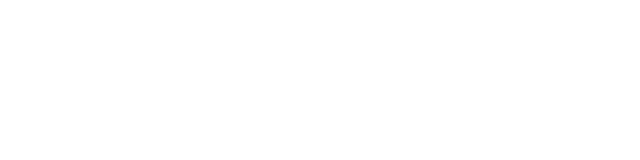
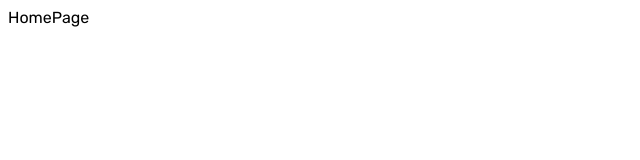
Before and after one commit to bimashazaman/VarygenSocial, a React (Create React App) app in the folder client/: page / in a window 1280 px wide. Shown: the top 160 px of the page, without its empty margins (0-640 px from the left). Built offline with nearby package versions, Linux system fonts and the light colour scheme; a web font is replaced by a local one.

Commit message:
Route base setup

```diff
--- a/client/src/App.js
+++ b/client/src/App.js
@@ -1,5 +1,19 @@
+import React from 'react'
+import { BrowserRouter as Router, Routes, Route } from 'react-router-dom'
+import HomePage from './scenes/homePage'
+import LoginPage from './scenes/loginPage'
+
 function App() {
-  return <div className='app'></div>
+  return (
+    <Router>
+      <div className='app'>
+        <Routes>
+          <Route path='/' element={<HomePage />} />
+          <Route path='/login' element={<LoginPage />} />
+        </Routes>
+      </div>
+    </Router>
+  )
 }
 
 export default App
--- /dev/null
+++ b/client/src/scenes/homePage/index.jsx
@@ -0,0 +1,7 @@
+import React from 'react'
+
+const HomePage = () => {
+  return <div>HomePage</div>
+}
+
+export default HomePage
--- /dev/null
+++ b/client/src/scenes/loginPage/index.jsx
@@ -0,0 +1,7 @@
+import React from 'react'
+
+const LoginPage = () => {
+  return <div>LoginPage</div>
+}
+
+export default LoginPage
```
Also changed, not shown: client/src/scenes/navbar/index.jsx (added, +7 -0 lines), client/src/scenes/profilePage/index.jsx (added, +7 -0 lines), client/src/state/index.js (added).
